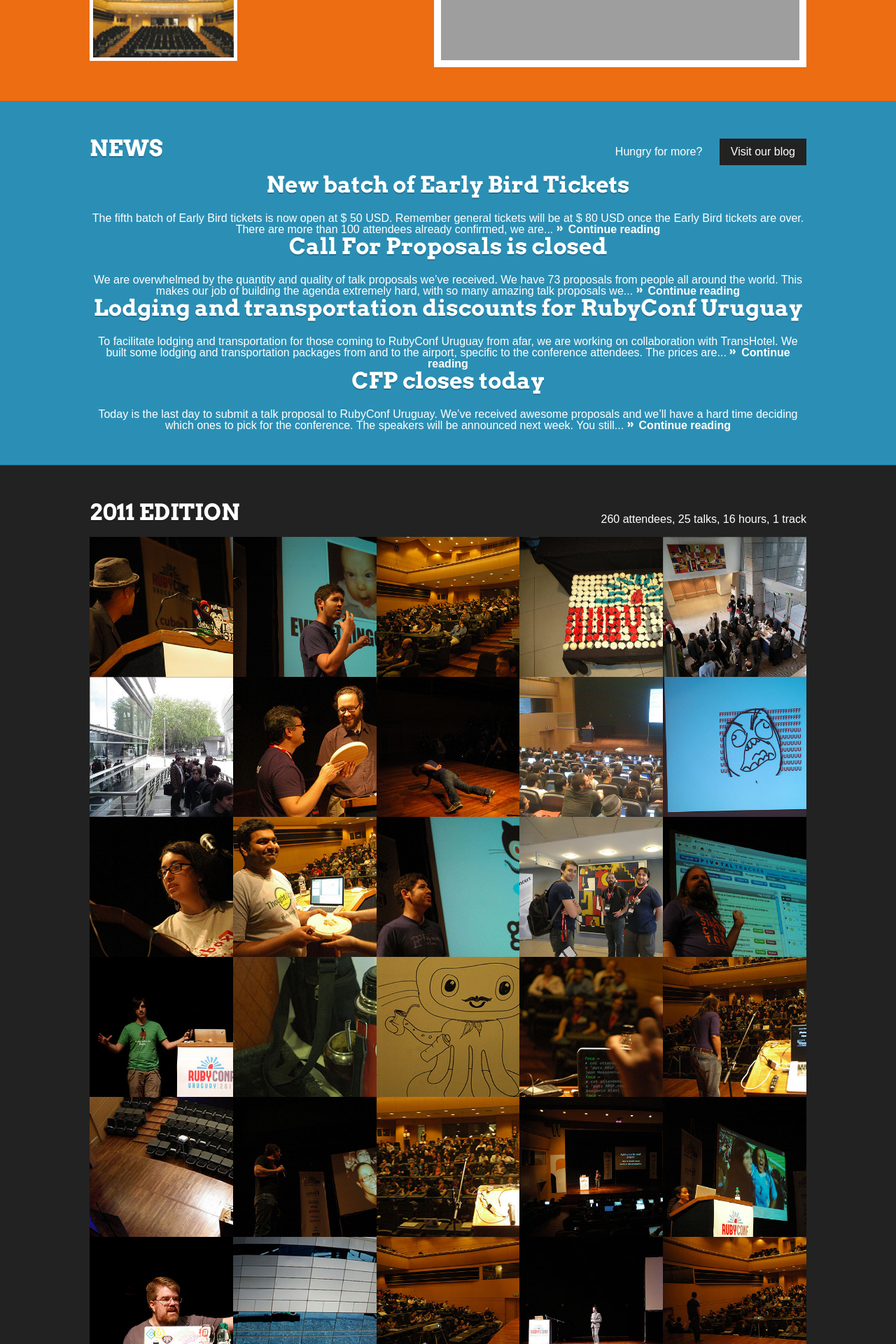
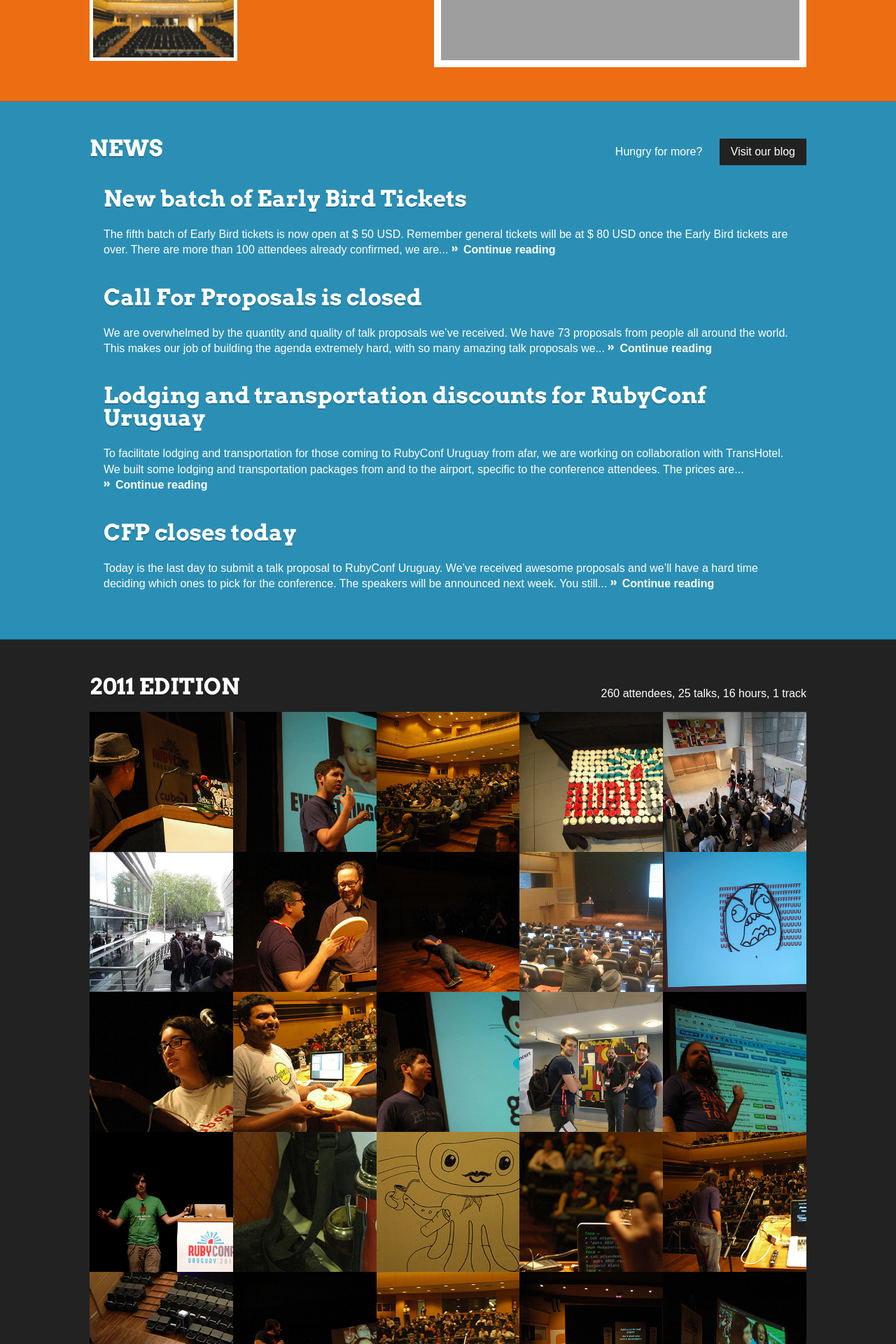
Before and after one commit to rubyconfuruguay/rubyconfuruguay-2013, a Jekyll site: the page built from index.html, in a window 1280 px wide. Shown: the part 739-2659 px from the top of the page at 70% size. Built offline with Jekyll 4.4.1, drawn with Linux system fonts in a browser that asks for light colours; nearby versions of some CDN libraries; Markdown is read by kramdown in place of the engine named in the settings; grey boxes are pictures that could not be loaded.

Commit message:
Adds better line height and post separation

```diff
--- a/media/css/main.css
+++ b/media/css/main.css
@@ -346,7 +346,8 @@
   border-color: #0d5f7e;
 }
 body.home #news article {
-  text-align: center;
+  padding: 20px;
+  line-height: 1.4
 }
 body.home #news article h1 {
   margin-bottom: 24px;
```
